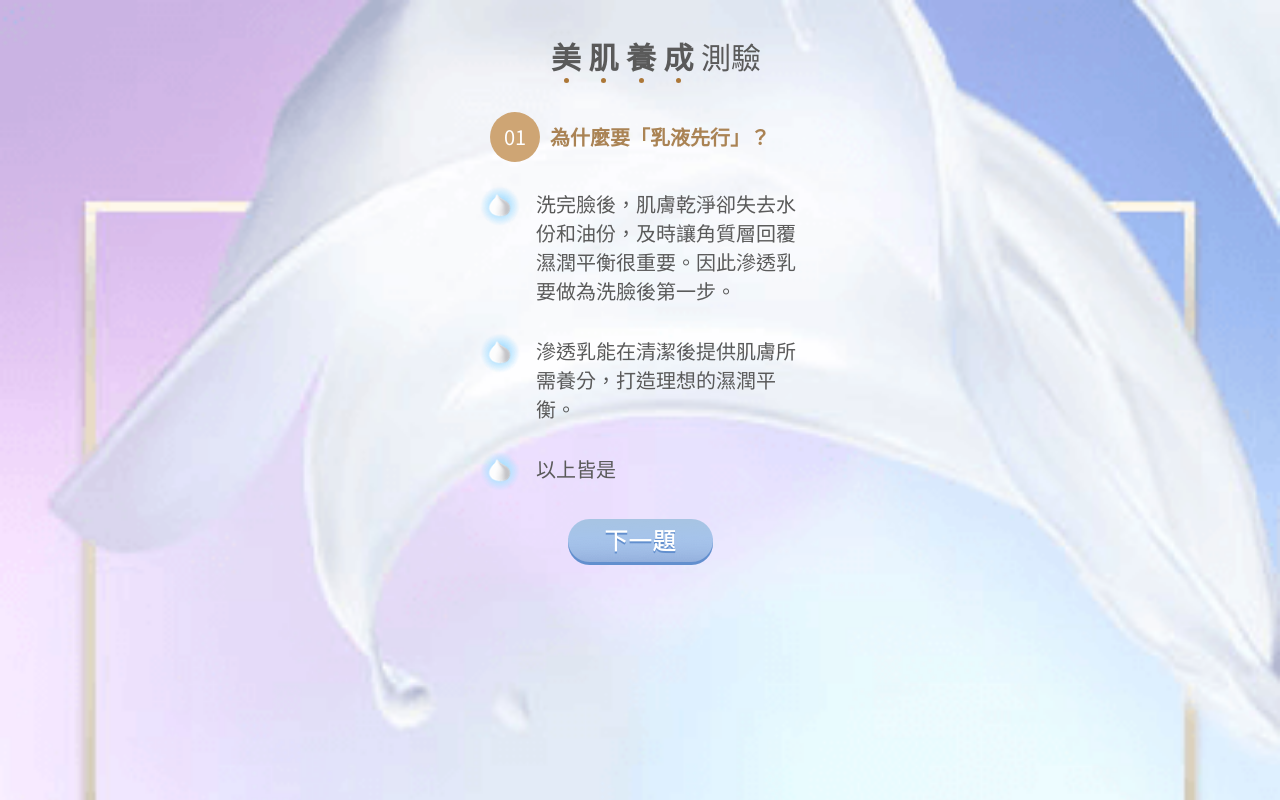
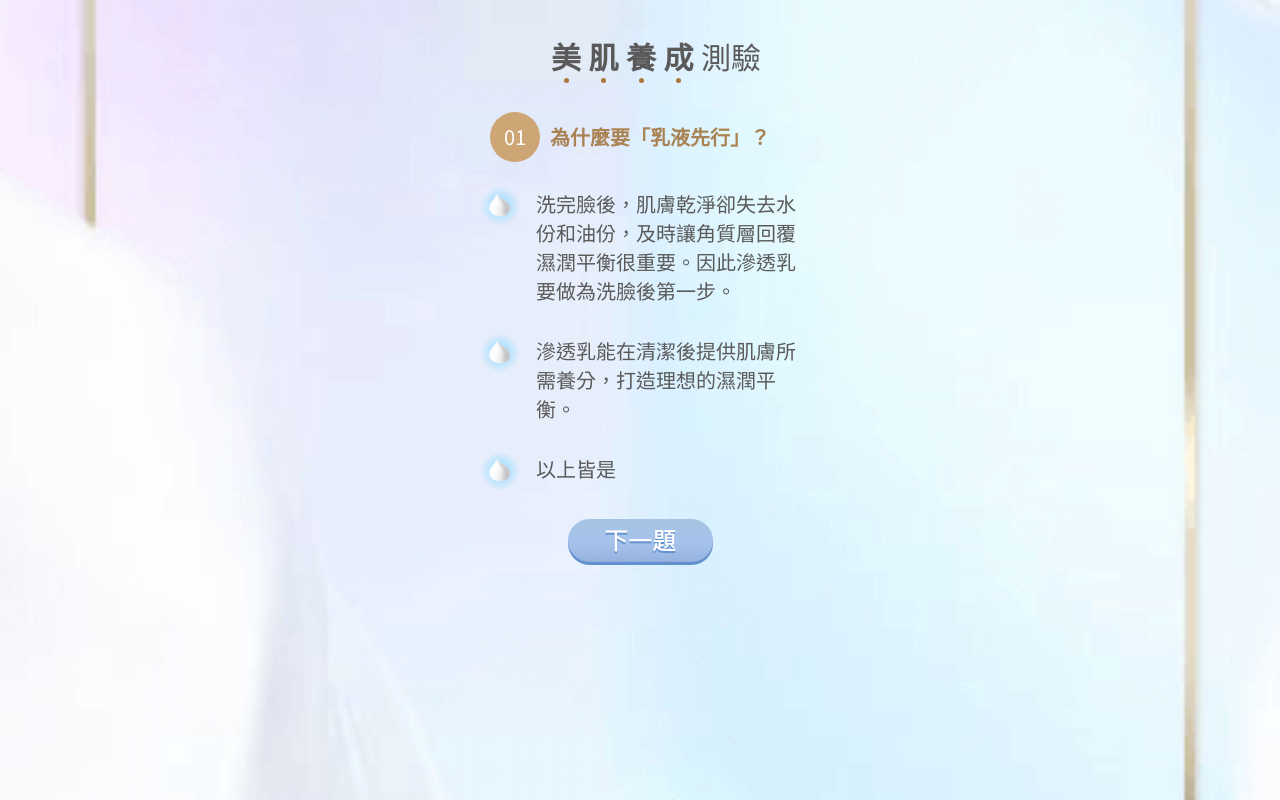
Before and after one commit to crazyms520/alibion, a PHP site: page /qa01.html in a window 1280 px wide. Run offline with PHP 8.4, Linux system fonts and the light colour scheme.

Commit message:
fix qa bg size

```diff
--- a/css/public.css
+++ b/css/public.css
@@ -15,7 +15,7 @@ body::selection { color: white; background-color: #78baff; }
 
 .s-box-1 { background-image: url(../img/index_bg@2x.png); background-repeat: no-repeat; background-size: cover; height: 100vh; }
 
-.s-box-2 { background-image: url(../img/qa_bg.png); background-repeat: no-repeat; background-size: cover; height: 100vh; }
+.s-box-2 { background-image: url(../img/qa_bg.png); background-repeat: no-repeat; background-position: center; background-size: cover; height: 100vh; }
 
 .s1 .title { margin: 0 auto; width: 285px; font-family: 'Noto Serif TC', serif; }
 .s1 .title > .main-t { margin-bottom: 0; font-size: 26px; letter-spacing: 3px; }
--- a/scss/public.scss
+++ b/scss/public.scss
@@ -73,6 +73,7 @@ body {
 .s-box-2 {
 	background-image: url(../img/qa_bg.png);
 	background-repeat: no-repeat;
+	background-position: center;
 	background-size: cover;
 	height: 100vh;
 }
```
